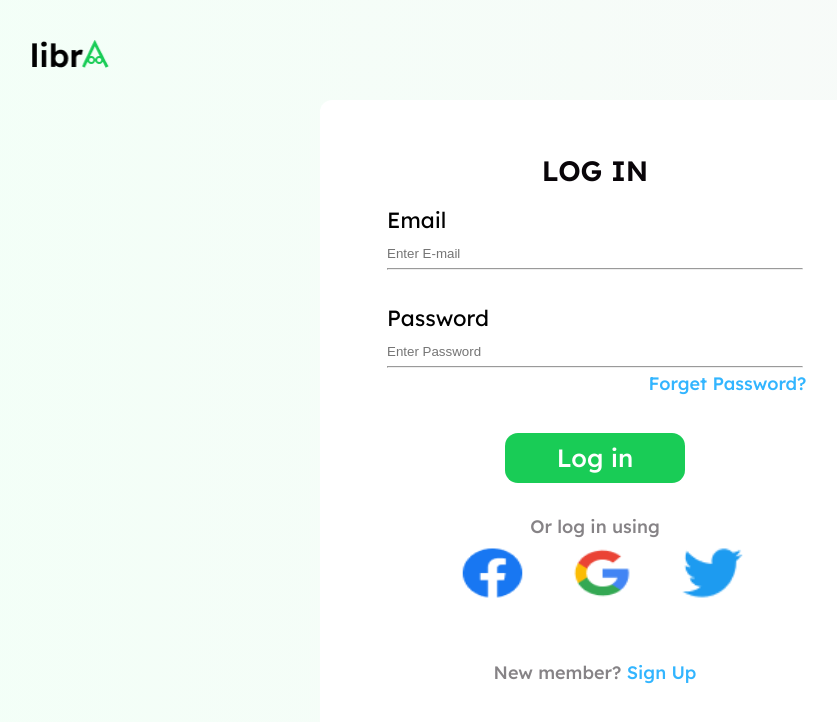
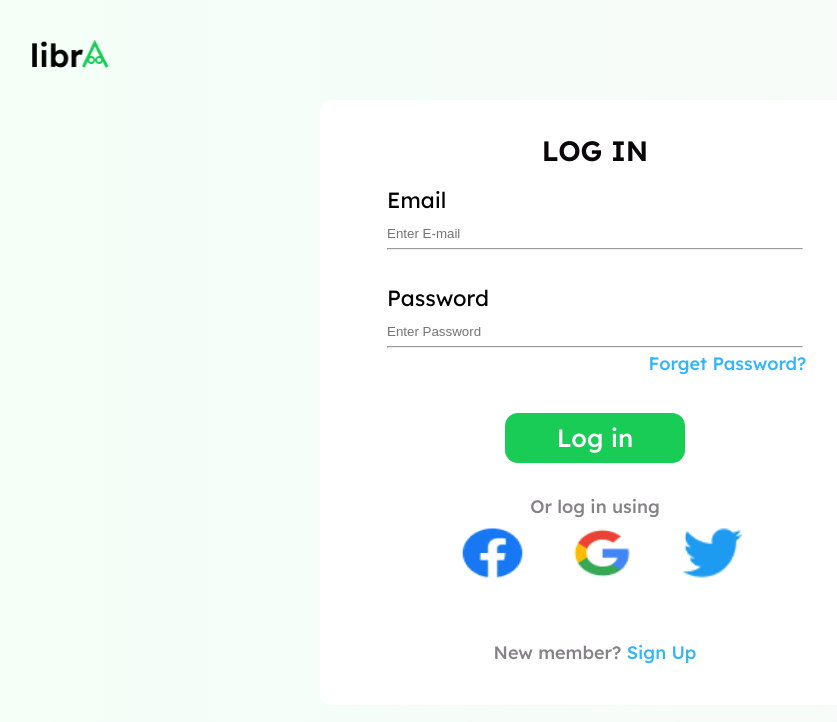
Before and after one commit to Nifix001/Libra, a React (Create React App) app: page /login in a window 1280 px wide. Shown: the top 722 px of the page, without its empty margins (70-907 px from the left). Built offline with nearby package versions, Linux system fonts and the light colour scheme.

Commit message:
New commit

```diff
--- a/src/index.css
+++ b/src/index.css
@@ -739,8 +739,8 @@ color: #5E5A5E;
   height: 550px;
   width: 550px;
   border-radius: 12px;
-  padding-top: 70px;
-  padding-bottom: 15px;
+  padding-top: 50px;
+  padding-bottom: 5px;
 }
 
 .form header{
```
